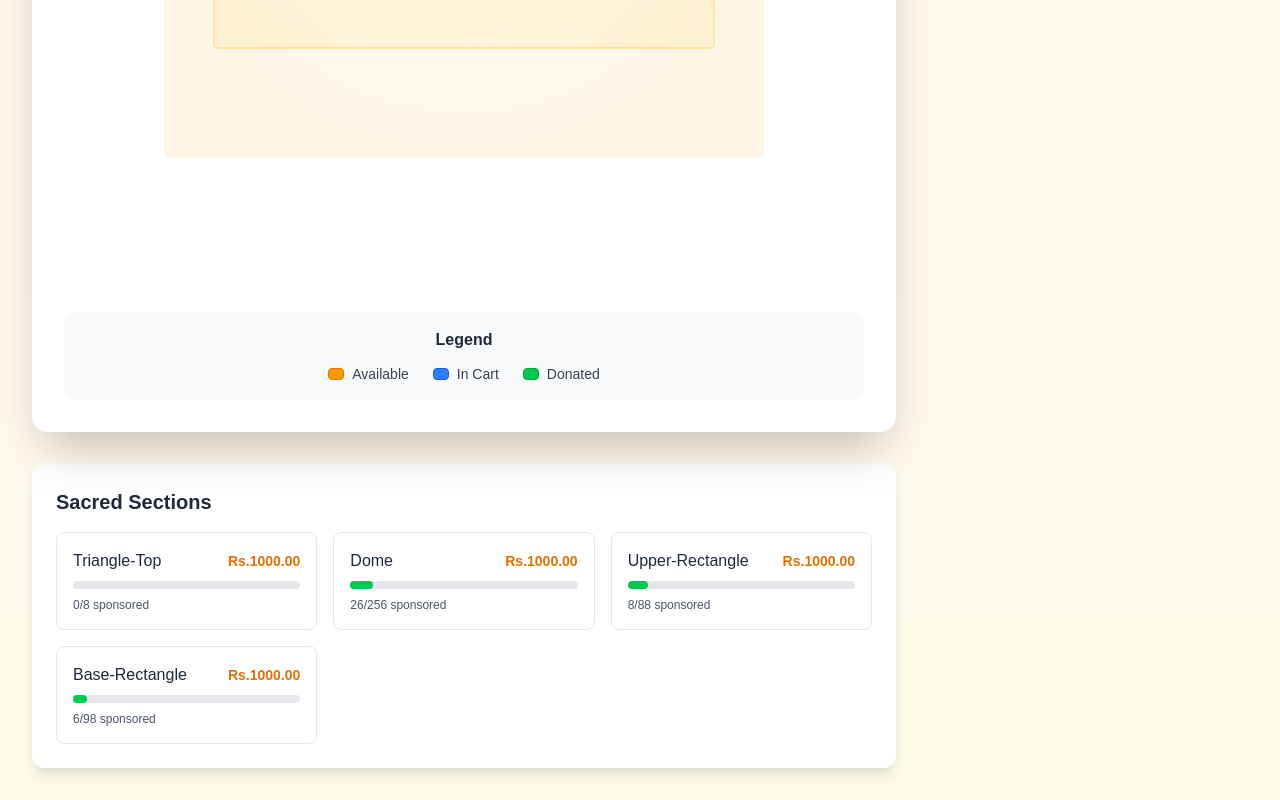
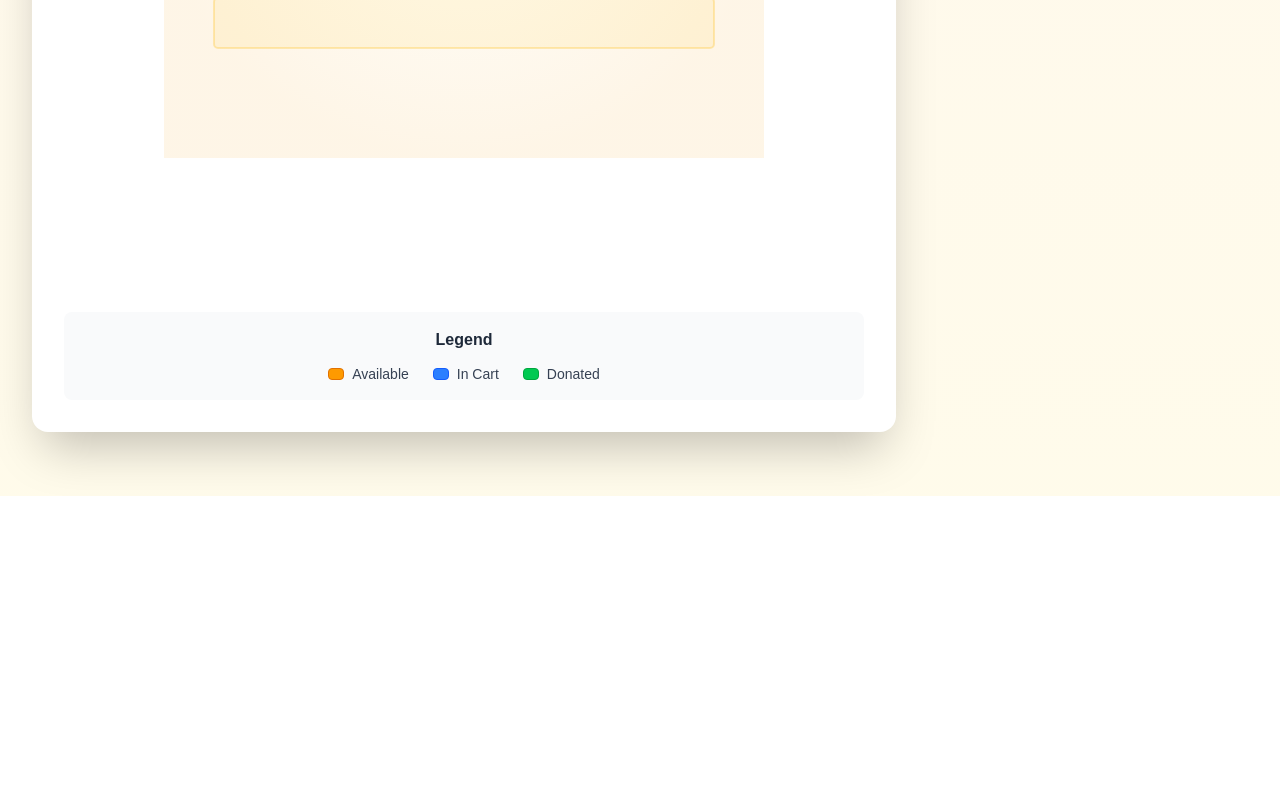
Before and after one commit to pawaaan9/ictb-donations, a Next.js app: page / in a window 1280 px wide. Shown: the part 854-1654 px from the top of the page. After the commit the page ends 1350 px from the top, so only its background shows below. Built offline with nearby package versions, Linux system fonts and the light colour scheme.

Commit message:
Sacred Sections removed

```diff
--- a/src/app/page.tsx
+++ b/src/app/page.tsx
@@ -654,40 +654,6 @@ export default function DonatePage() {
                 </div>
               </div>
             </div>
-
-            {/* Section Info */}
-            <div className="bg-white rounded-xl shadow-lg p-4 sm:p-6">
-              <h3 className="text-lg sm:text-xl font-bold text-gray-800 mb-4">Sacred Sections</h3>
-              <div className="grid grid-cols-1 sm:grid-cols-2 lg:grid-cols-3 gap-4">
-                {chaithyaSections.map((section) => {
-                  const donatedCount = allBricks.filter(b => b.section === section.name && b.donated).length;
-                  const totalCount = allBricks.filter(b => b.section === section.name).length;
-                  const progress = (donatedCount / totalCount) * 100;
-
-                  return (
-                    <div key={section.name} className="border border-gray-200 rounded-lg p-4">
-                      <div className="flex justify-between items-center mb-2">
-                        <span className="font-medium text-gray-800 capitalize">
-                          {section.name}
-                        </span>
-                        <span className="text-sm text-amber-600 font-semibold">
-                          Rs.{section.price.toFixed(2)}
-                        </span>
-                      </div>
-                      <div className="w-full bg-gray-200 rounded-full h-2 mb-2">
-                        <div
-                          className="bg-green-500 h-2 rounded-full transition-all duration-500"
-                          style={{ width: `${progress}%` }}
-                        ></div>
-                      </div>
-                      <div className="text-xs text-gray-600">
-                        {donatedCount}/{totalCount} sponsored
-                      </div>
-                    </div>
-                  );
-                })}
-              </div>
-            </div>
           </div>
 
           {/* Cart Sidebar */}
```
